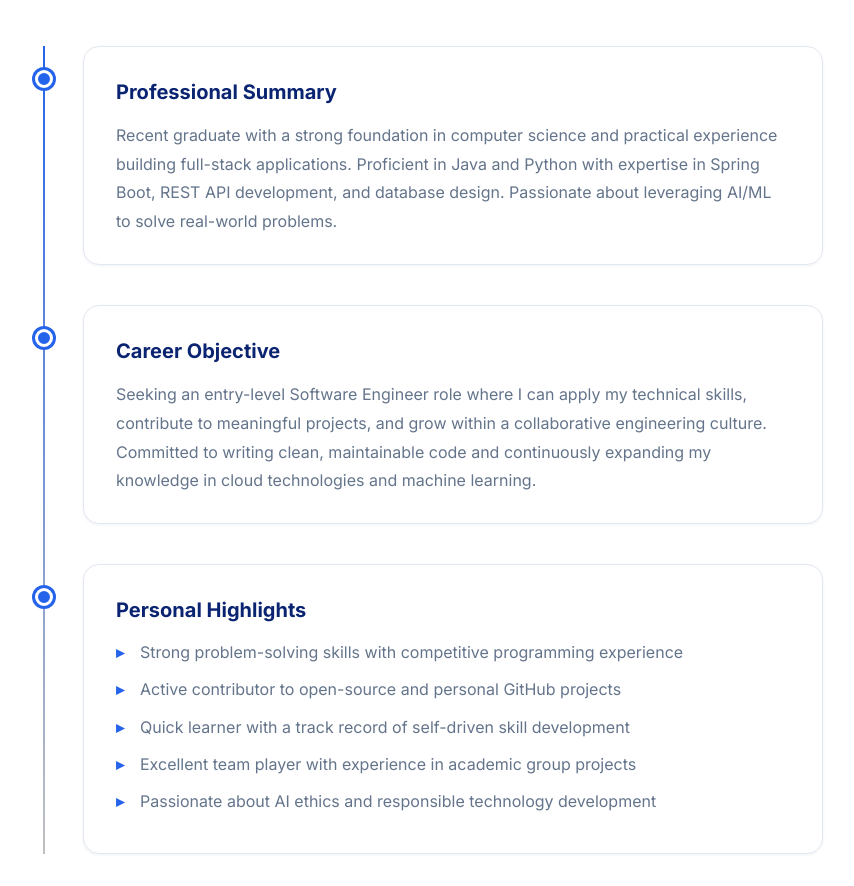
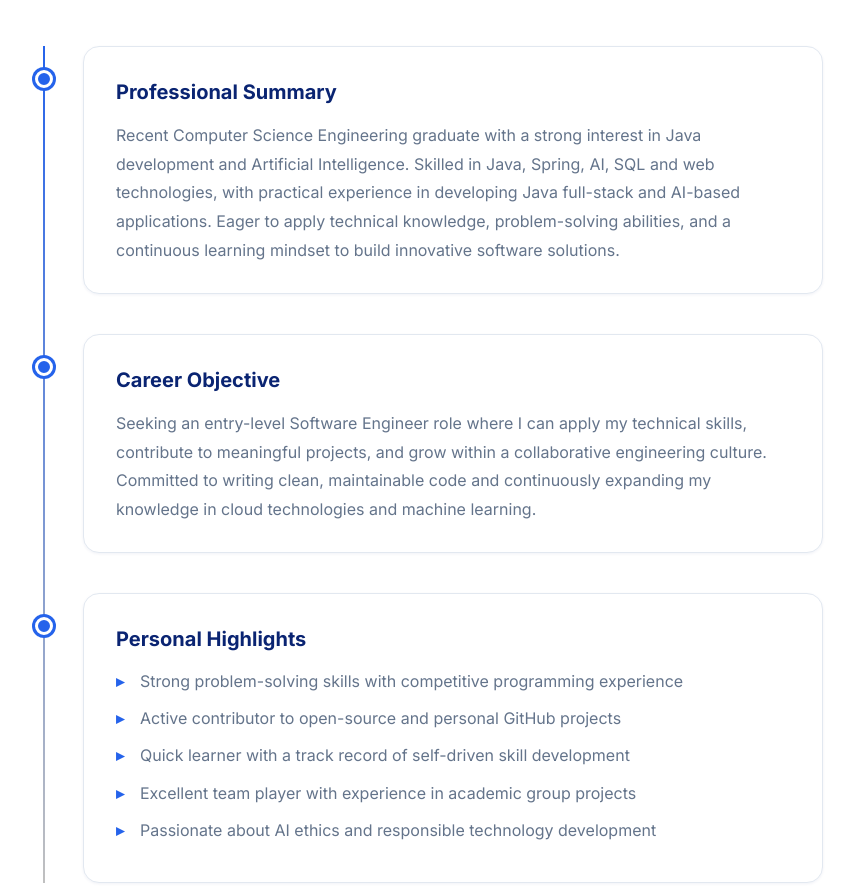
Before and after one commit to Aparna857/My-Portfolio, a plain HTML site: page index.html in a window 1280 px wide. Shown: the part 1080-1966 px from the top of the page, without its empty margins (217-1071 px from the left). Drawn offline with Linux system fonts and the light colour scheme.

Commit message:
Update index.html

```diff
--- a/index.html
+++ b/index.html
@@ -3,8 +3,8 @@
 <head>
   <meta charset="UTF-8">
   <meta name="viewport" content="width=device-width, initial-scale=1.0">
-  <meta name="description" content="Myportfolio — Java, Python, Spring Boot, AI. Fresher developer open to opportunities.">
-  <meta name="keywords" content="Software Engineer, Java, Python, Spring Boot, REST API, AI/ML, Fresher, Portfolio">
+  <meta name="description" content="Myportfolio — Java, Spring, AI. Fresher developer open to opportunities.">
+  <meta name="keywords" content="Software Engineer, Java, Spring, AI/ML, Fresher, Portfolio">
   <meta name="author" content="B S S Aparna">
   <meta name="robots" content="index, follow">
   <meta property="og:title" content="B S S Aparna ">
@@ -144,10 +144,8 @@ internships. Strong Problem solving ability, adaptability, and teamwork skills w
             <div class="about__card">
               <h3 class="about__card-title">Professional Summary</h3>
               <p>
-                Recent graduate with a strong foundation in computer science and practical experience
-                building full-stack applications. Proficient in Java and Python with expertise in
-                Spring Boot, REST API development, and database design. Passionate about leveraging
-                AI/ML to solve real-world problems.
+               Recent Computer Science Engineering graduate with a strong interest in Java development and Artificial Intelligence. Skilled in Java, Spring, AI, SQL and web technologies, with practical experience in developing Java full-stack and AI-based applications. Eager to apply technical knowledge, problem-solving abilities, and a continuous learning mindset to build innovative software solutions.
+
               </p>
             </div>
           </div>
```
